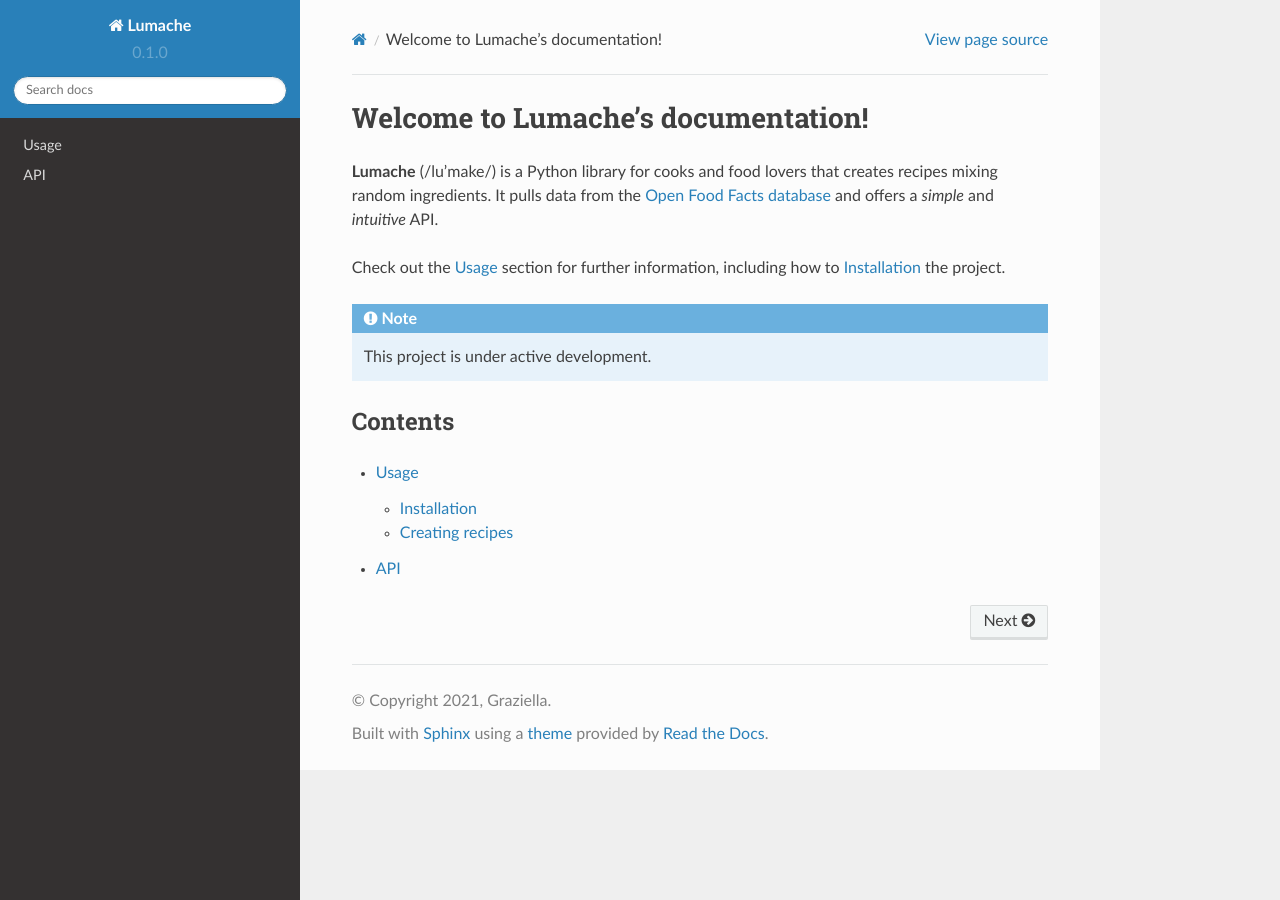
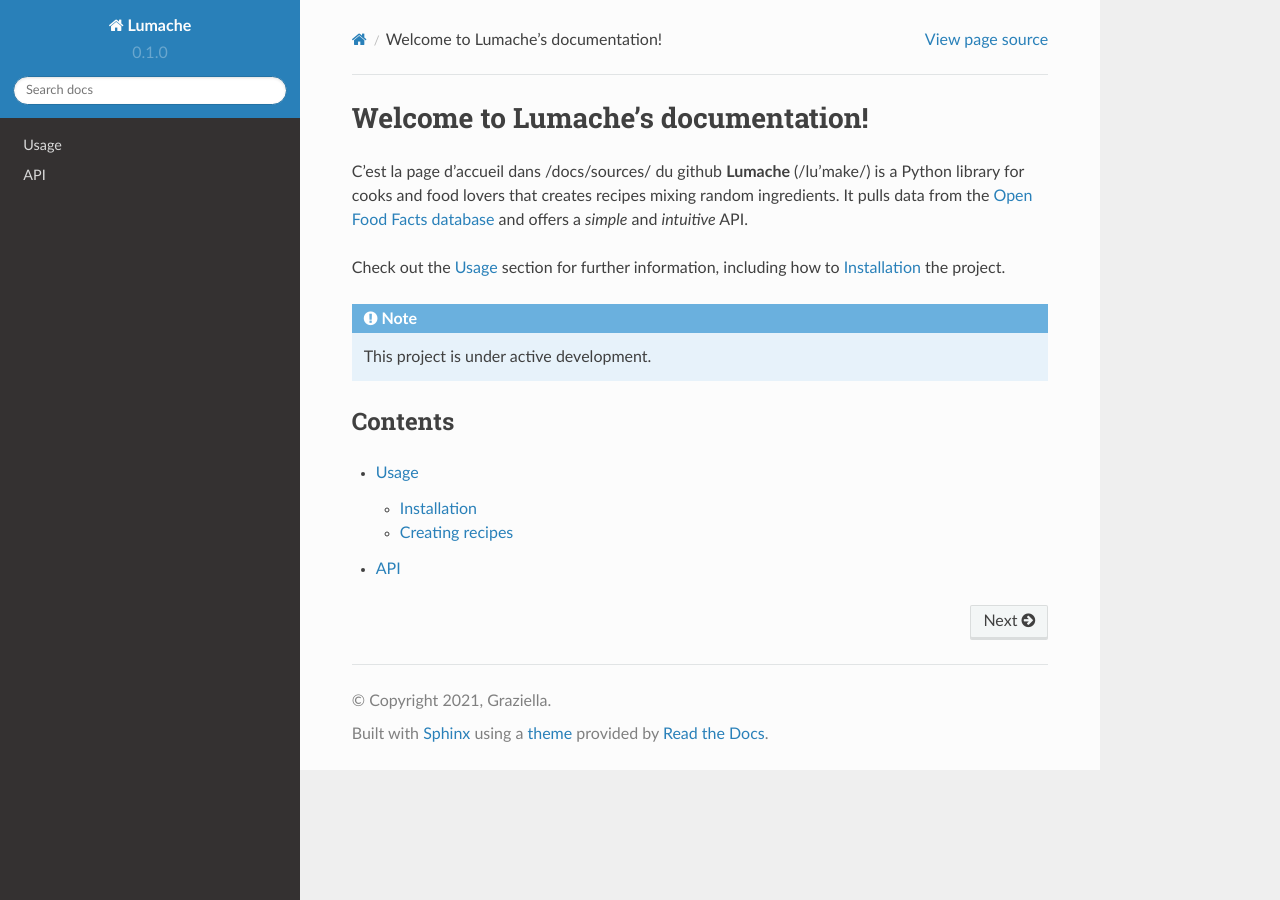
Before and after one commit to Testdevpy/rtd-testtutorial, a Sphinx documentation site: the page built from docs/source/index.rst, in a window 1280 px wide. Built offline with Sphinx 7.4.7 and the Read the Docs theme 2.0.0, drawn with Linux system fonts in a browser that asks for light colours.

Commit message:
une phrase dans commit changes du index.rst
du blabla facultatif

```diff
--- a/docs/source/index.rst
+++ b/docs/source/index.rst
@@ -1,6 +1,6 @@
 Welcome to Lumache's documentation!
 ===================================
-
+C'est la page d'accueil dans /docs/sources/ du github
 **Lumache** (/lu'make/) is a Python library for cooks and food lovers
 that creates recipes mixing random ingredients.
 It pulls data from the `Open Food Facts database <https://world.openfoodfacts.org/>`_
```
